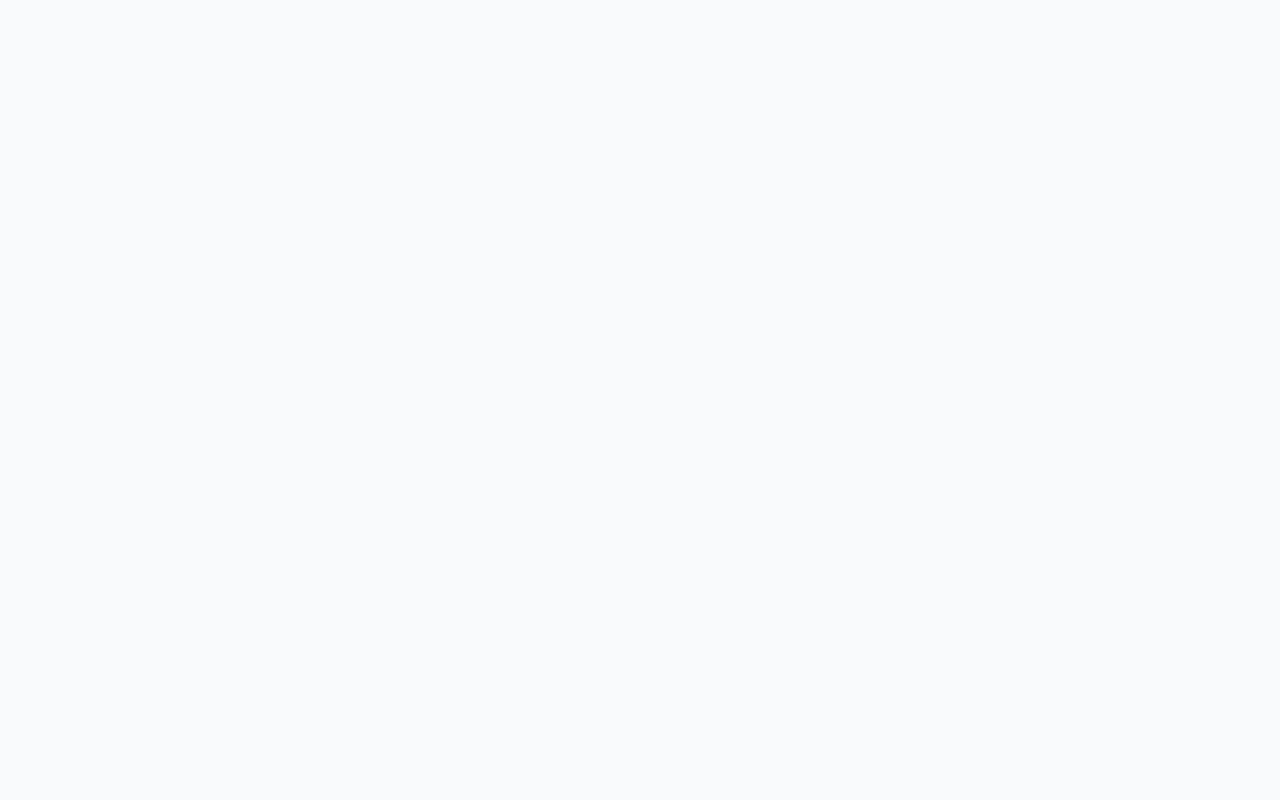
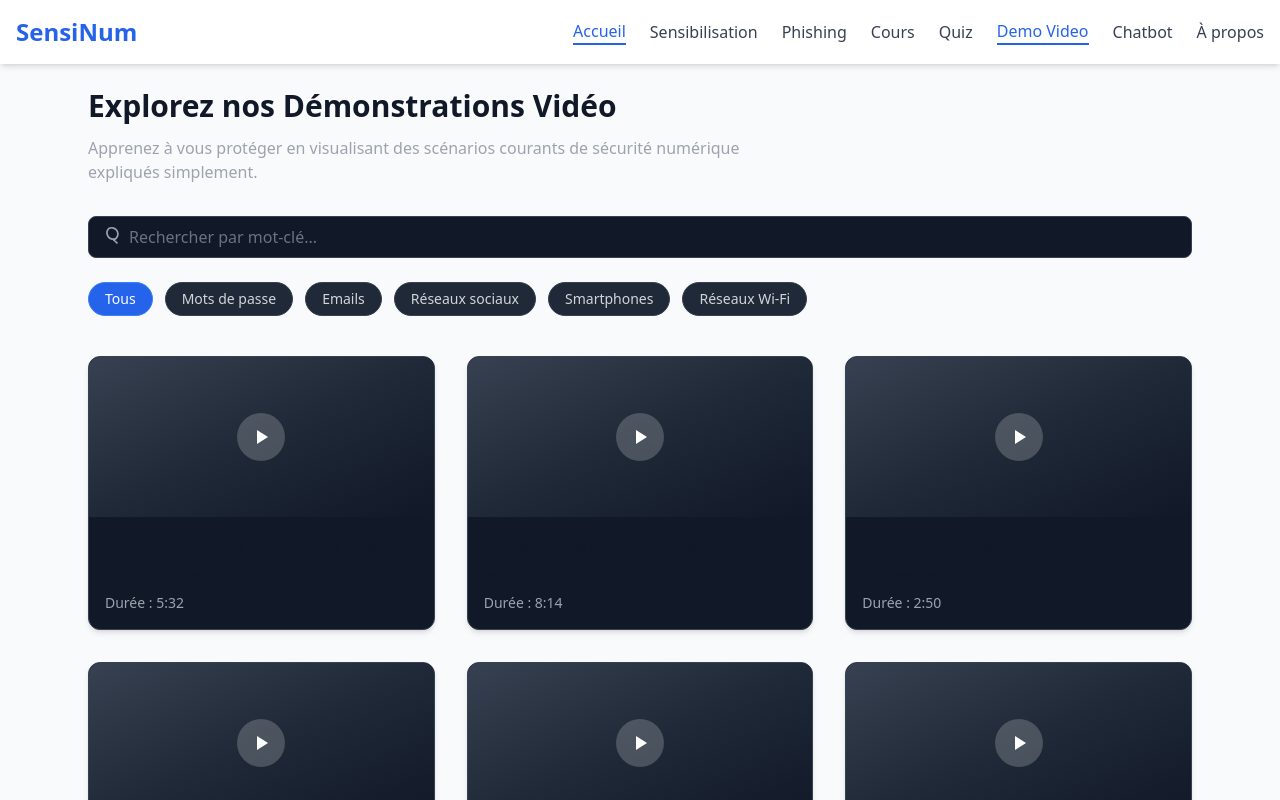
Before and after one commit to Rafi-Bettaieb/SensiNum, a Vue app in the folder frontend/: page /videos in a window 1280 px wide. Before the commit this address had no page. Shown: the top 800 px of the page. Built offline with nearby package versions, Linux system fonts and the light colour scheme.

Commit message:
ajout de l'onglet demo video

```diff
--- /dev/null
+++ b/frontend/src/components/VideoCard.vue
@@ -0,0 +1,33 @@
+<template>
+  <div class="bg-gray-900 border border-gray-700 rounded-xl overflow-hidden shadow-md hover:shadow-lg transition cursor-pointer">
+
+    <!-- Thumbnail grisé (factice) -->
+    <div class="relative h-40 bg-gradient-to-br from-gray-700 via-gray-800 to-gray-900">
+      <!-- Bouton Play -->
+      <div class="absolute inset-0 flex items-center justify-center">
+        <div class="w-12 h-12 bg-white/20 backdrop-blur-md rounded-full flex items-center justify-center">
+          <svg
+            class="w-6 h-6 text-white"
+            viewBox="0 0 24 24"
+            fill="currentColor"
+          >
+            <path d="M8 5v14l11-7z" />
+          </svg>
+        </div>
+      </div>
+    </div>
+
+    <!-- Infos vidéo -->
+    <div class="p-4">
+      <h3 class="font-semibold text-lg mb-1">{{ video.title }}</h3>
+      <p class="text-sm text-gray-400">Durée : {{ video.duration }}</p>
+    </div>
+
+  </div>
+</template>
+
+<script setup>
+const props = defineProps({
+  video: Object
+});
+</script>
--- a/frontend/src/components/layout/NavBar.vue
+++ b/frontend/src/components/layout/NavBar.vue
@@ -21,6 +21,7 @@ const navItems = ref([
   { path: '/phishing', label: 'Phishing' },
   { path: '/parcours', label: 'Cours' },
   { path: '/quiz', label: 'Quiz' },
+  { path: '/videos', label: 'Demo Video' },
   { path: '/chatbot', label: 'Chatbot' },
   { path: '/about', label: 'À propos' }
 ]);
--- /dev/null
+++ b/frontend/src/pages/Videos.vue
@@ -0,0 +1,76 @@
+<template>
+  <div class="max-w-6xl mx-auto p-6 text-gray-200">
+
+    <!-- Titre -->
+    <h1 class="text-3xl font-bold mb-3">Explorez nos Démonstrations Vidéo</h1>
+    <p class="text-gray-400 mb-8 max-w-2xl">
+      Apprenez à vous protéger en visualisant des scénarios courants de sécurité numérique expliqués simplement.
+    </p>
+
+    <!-- Barre de recherche -->
+    <div class="flex items-center gap-3 mb-6">
+      <div class="relative w-full">
+        <input
+          type="text"
+          placeholder="Rechercher par mot-clé..."
+          class="w-full bg-gray-900 border border-gray-700 rounded-lg py-2 pl-10 pr-4 text-gray-300 placeholder-gray-500 focus:outline-none focus:ring-2 focus:ring-indigo-500"
+        />
+        <!-- Icone recherche -->
+        <svg
+          class="absolute left-3 top-2.5 w-5 h-5 text-gray-400"
+          fill="none"
+          stroke="currentColor"
+          stroke-width="2"
+          viewBox="0 0 24 24"
+        >
+          <path d="M21 21l-4.35-4.35m0 0A7.5 7.5 0 1010.5 3a7.5 7.5 0 006.15 12.65z"/>
+        </svg>
+      </div>
+    </div>
+
+    <!-- Filtres -->
+    <div class="flex flex-wrap gap-3 mb-10">
+      <button
+        v-for="filter in filters"
+        :key="filter"
+        class="px-4 py-1.5 rounded-full text-sm border transition"
+        :class="filter === activeFilter
+          ? 'bg-blue-600 border-blue-500 text-white'
+          : 'bg-gray-800 border-gray-700 text-gray-300 hover:bg-gray-700'"
+        @click="activeFilter = filter"
+      >
+        {{ filter }}
+      </button>
+    </div>
+
+    <!-- Grille vidéos -->
+    <div class="grid grid-cols-1 sm:grid-cols-2 lg:grid-cols-3 gap-8">
+      <VideoCard
+        v-for="video in mockVideos"
+        :key="video.id"
+        :video="video"
+      />
+    </div>
+
+  </div>
+</template>
+
+<script setup>
+import { ref } from "vue";
+import VideoCard from "../components/VideoCard.vue";
+
+const filters = ["Tous", "Mots de passe", "Emails", "Réseaux sociaux", "Smartphones", "Réseaux Wi-Fi"];
+const activeFilter = ref("Tous");
+
+// Vidéos factices (sans backend)
+const mockVideos = [
+  { id: 1, title: "Comment créer un mot de passe vraiment solide ?", duration: "5:32" },
+  { id: 2, title: "Je déchiffre un email de phishing en direct", duration: "8:14" },
+  { id: 3, title: "Activez l'authentification à deux facteurs", duration: "2:50" },
+  { id: 4, title: "Les 3 réglages de confidentialité sur Facebook", duration: "6:21" },
+  { id: 5, title: "Repérer un faux site de vente en ligne", duration: "7:45" },
+  { id: 6, title: "Pourquoi utiliser un VPN sur un Wi-Fi public ?", duration: "4:10" },
+  { id: 7, title: "Vérifier les permissions de vos apps mobiles", duration: "5:05" },
+  { id: 8, title: "Comment sécuriser votre routeur à la maison ?", duration: "9:30" }
+];
+</script>
--- a/frontend/src/router/index.js
+++ b/frontend/src/router/index.js
@@ -7,6 +7,7 @@ import Quiz from '../pages/Quiz.vue';
 import Chatbot from '../pages/Chatbot.vue';
 import About from '../pages/About.vue';
 import Parcours from '../pages/Parcours.vue';
+import Videos from '../pages/Videos.vue';
 
 const routes = [
   {
@@ -47,7 +48,13 @@ const routes = [
         path: 'parcours',
         name: 'Parcours',
         component: Parcours
+      },
+      {
+        path: 'videos',
+        name: 'Videos',
+        component: Videos
       }
+
     ]
   }
 ];
```
